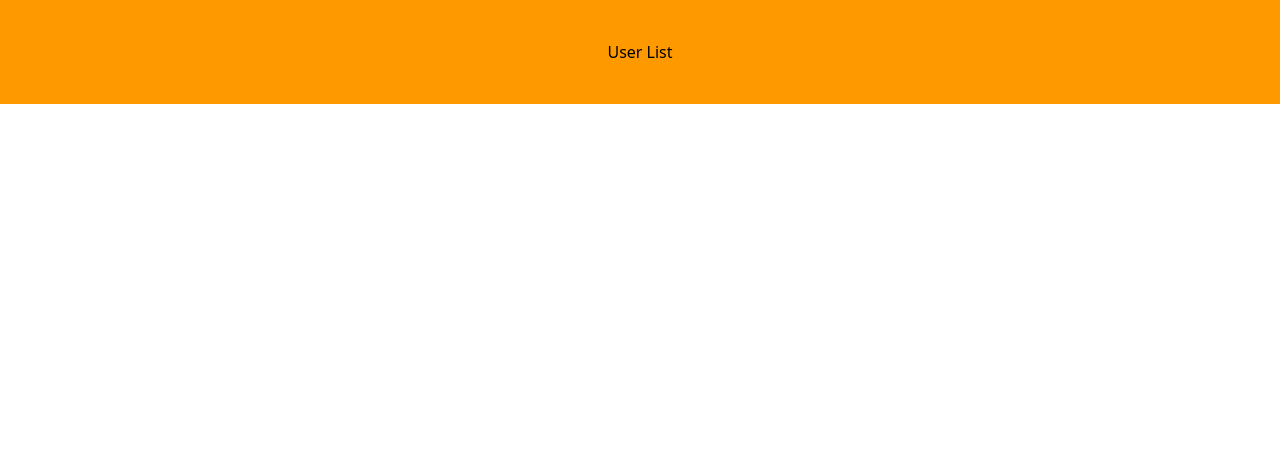
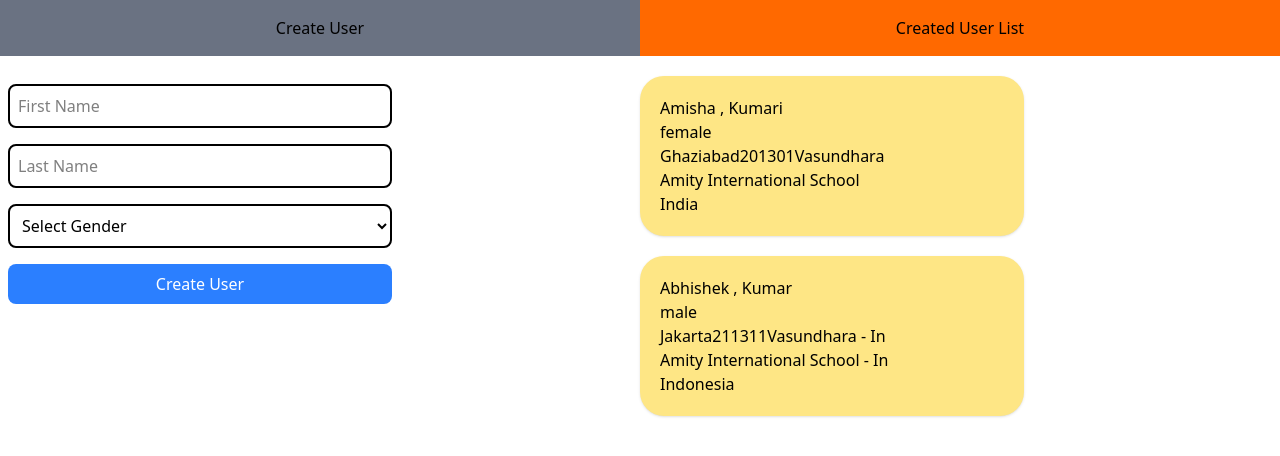
Before and after one commit to amisha181093/code-mate, a React (Vite) app: page /users in a window 1280 px wide. Shown: the top 456 px of the page. Built offline with nearby package versions, Linux system fonts and the light colour scheme.

Commit message:
added debounce on the change event

```diff
--- a/src/pages/Users.jsx
+++ b/src/pages/Users.jsx
@@ -1,55 +1,76 @@
-import React, { useEffect } from 'react'
+import React, { useEffect } from 'react';
 
 const userList = [
-    // {
-    //     firstName: 'Amisha',
-    //     lastName: 'Kumari',
-    //     gender: 'female',
-    //     address: {
-    //         city: {
-    //             pincode: 201301,
-    //             name: 'Ghaziabad',
-    //             area: 'Vasundhara'
-    //         },
-    //         landmark: {
-    //             nearby: {
-    //                 place: 'Amity International School',
-    //             }
-    //         },
-    //         country: 'India',
-    //     },
-    // },
-    // {
-    //     firstName: 'Abhishek',
-    //     lastName: 'Kumar',
-    //     gender: 'male',
-    //     address: {
-    //         city: {
-    //             pincode: 211311,
-    //             name: 'Jakarta',
-    //             area: 'Vasundhara - In'
-    //         },
-    //         landmark: {
-    //             nearby: {
-    //                 place: 'Amity International School - In',
-    //             }
-    //         },
-    //         country: 'Indonesia',
-    //     },
-    // }
-]
+    {
+        firstName: 'Amisha',
+        lastName: 'Kumari',
+        gender: 'female',
+        address: {
+            city: {
+                pincode: 201301,
+                name: 'Ghaziabad',
+                area: 'Vasundhara',
+            },
+            landmark: {
+                nearby: {
+                    place: 'Amity International School',
+                },
+            },
+            country: 'India',
+        },
+    },
+    {
+        firstName: 'Abhishek',
+        lastName: 'Kumar',
+        gender: 'male',
+        address: {
+            city: {
+                pincode: 211311,
+                name: 'Jakarta',
+                area: 'Vasundhara - In',
+            },
+            landmark: {
+                nearby: {
+                    place: 'Amity International School - In',
+                },
+            },
+            country: 'Indonesia',
+        },
+    },
+];
 
 const Users = () => {
-
     useEffect(() => {
-        localStorage.setItem("users", JSON.stringify(userList));
+        localStorage.setItem('users', JSON.stringify(userList));
     }, []);
 
     return (
-        <div>
-            <h1 className='py-10 bg-amber-500 text-center mb-5'>User List</h1>
-            {
-                userList.map((item, index) => (
+        <div className="flex flex-row">
+            <div className="flex-1">
+                <h1 className="py-4 bg-gray-500 text-center mb-5">Create User</h1>
+                <input
+                    type="text"
+                    placeholder="First Name"
+                    className="border-2 border-black rounded-lg p-2 m-2 w-96"
+                />
+                <input
+                    type="text"
+                    placeholder="Last Name"
+                    className="border-2 border-black rounded-lg p-2 m-2 w-96"
+                />
+                <br />
+                <select className="border-2 border-black rounded-lg p-2 m-2 w-96">
+                    <option value="">Select Gender</option>
+                    <option value="">Male</option>
+                    <option value="">Female</option>
+                </select>
+                <button className="bg-blue-500 text-white p-2 m-2 rounded-lg w-96">
+                    Create User
+                </button>
+            </div>
+            <div className="flex-1">
+                <h1 className="py-4 bg-orange-500 text-center mb-5">Created User List</h1>
+                {userList.map((item, index) => (
                     <div key={index} class="card bg-amber-200 w-96 shadow-sm rounded-3xl my-5 p-5">
                         <div class="card-body">
                             <div>
@@ -57,27 +78,21 @@ const Users = () => {
                                     {item?.firstName} , {item?.lastName}
                                 </p>
                             </div>
-                            <p>
-                                {item?.gender}
-                            </p>
+                            <p>{item?.gender}</p>
                             <p>
                                 {item?.address.city.name}
                                 {item?.address.city.pincode}
                                 {item?.address.city.area}
                             </p>
-                            <p>
-                                {item?.address.landmark.nearby.place}
-                            </p>
-                            <p>
-                                {item?.address.country}
-                            </p>
+                            <p>{item?.address.landmark.nearby.place}</p>
+                            <p>{item?.address.country}</p>
                         </div>
                     </div>
-                ))
-            }
+                ))}
+            </div>
+            {/* <h1 className="py-10 bg-amber-500 text-center mb-5">User List</h1> */}
+        </div>
+    );
+};
 
-        </div>
-    )
-}
-
-export default Users
+export default Users;
```
